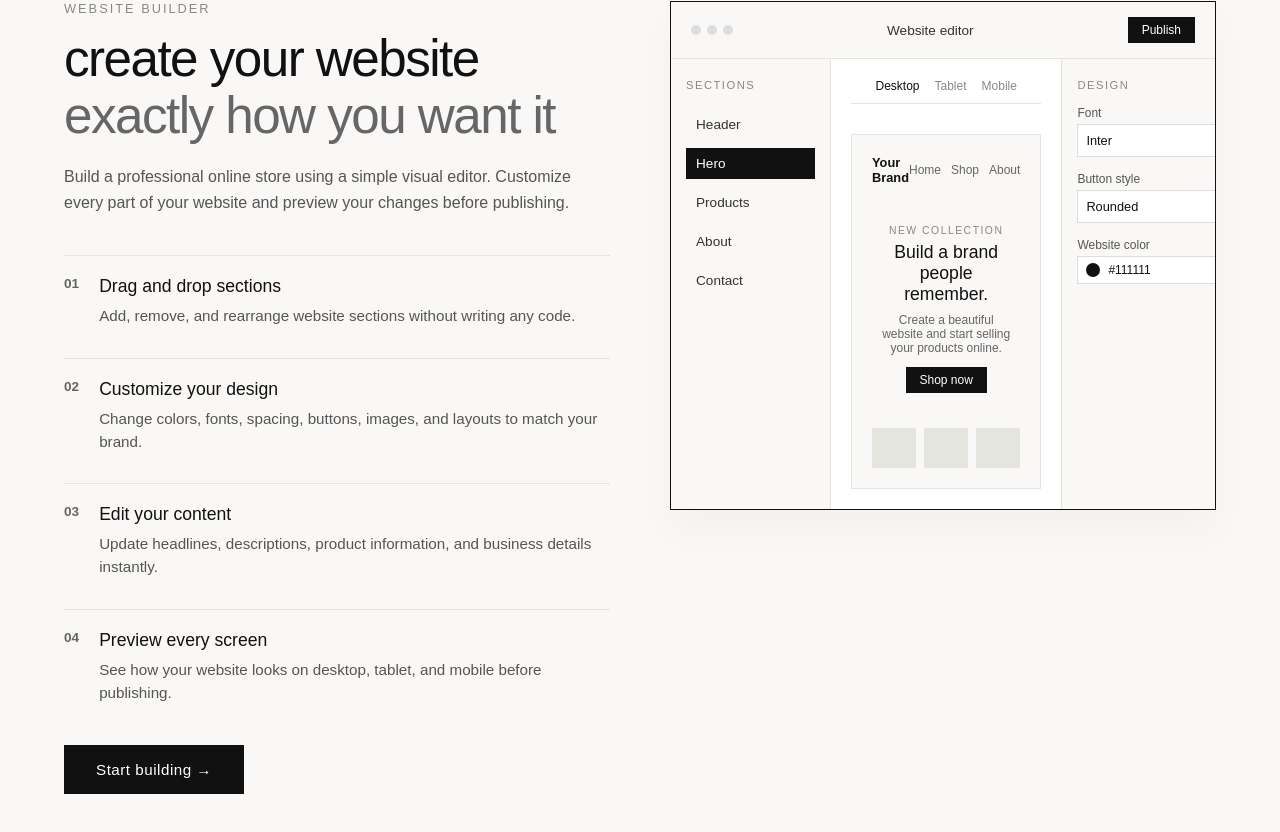
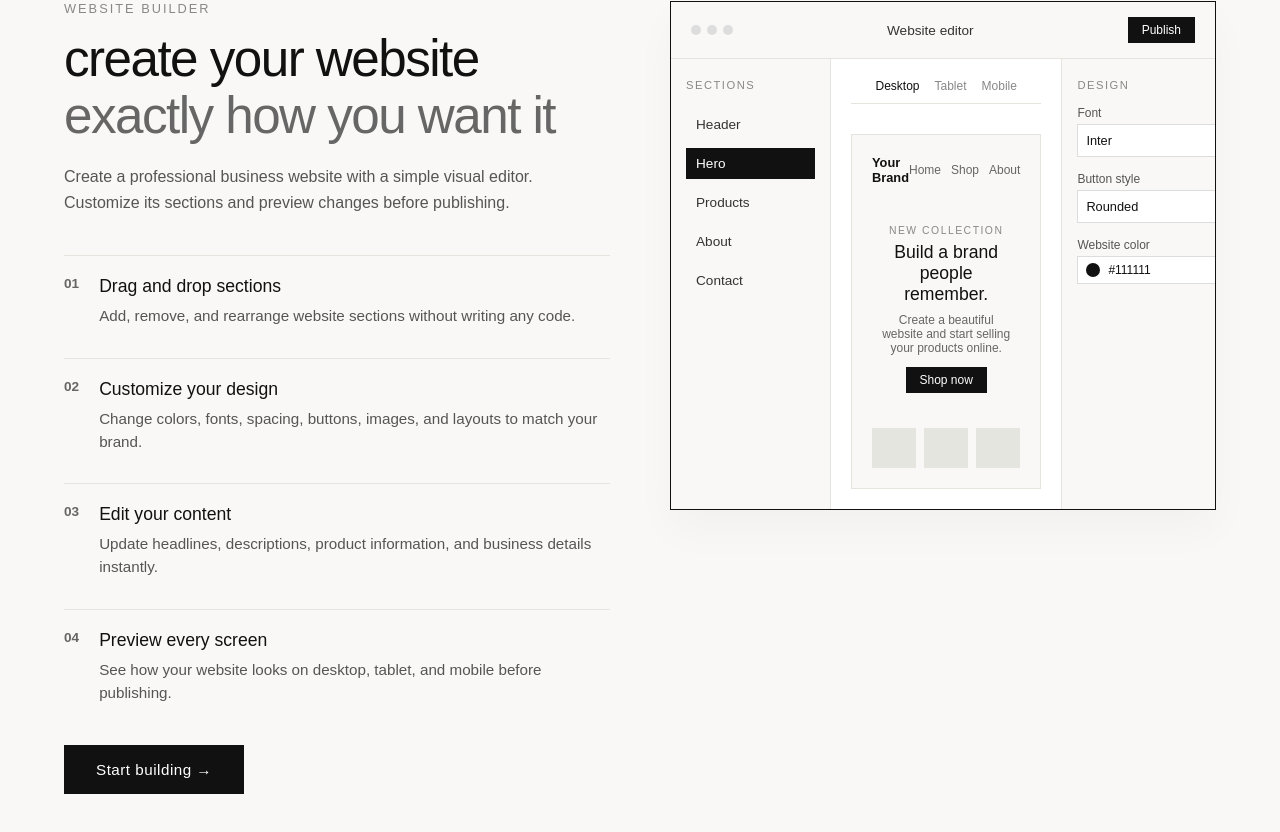
Before and after one commit to nuulf26-glitch/your-business, a React (Vite) app: page / in a window 1280 px wide. Shown: the part 2757-3589 px from the top of the page. Built offline with nearby package versions, Linux system fonts and the light colour scheme; no server answers.

Commit message:
Clarify the website builder supports more than stores

```diff
--- a/src/landing/WebsiteBuilder.jsx
+++ b/src/landing/WebsiteBuilder.jsx
@@ -70,9 +70,8 @@ function WebsiteBuilder() {
             </h2>
 
             <p style={{ color: "#555", fontSize: "1rem", lineHeight: "1.6", marginBottom: "40px", fontFamily: "'Mograp', sans-serif" }}>
-              Build a professional online store using a simple visual editor.
-              Customize every part of your website and preview your changes
-              before publishing.
+              Create a professional business website with a simple visual editor.
+              Customize its sections and preview changes before publishing.
             </p>
 
             <div style={{ display: "flex", flexDirection: "column", gap: "30px", marginBottom: "40px" }}>
```
